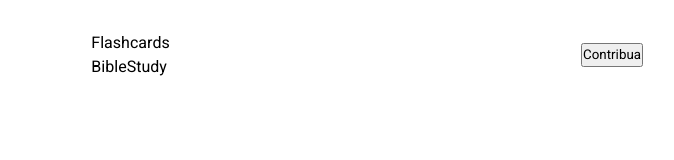
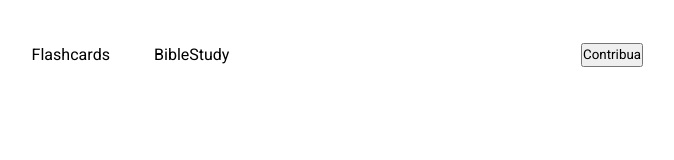
Before and after one commit to Harlocks/harlocks.github.io, a plain HTML site: page index.html in a window 1280 px wide. Shown: the whole page, without its empty margins (509-1183 px from the left). Drawn offline with Linux system fonts and the light colour scheme.

Commit message:
fix: style.css

```diff
--- a/style/style.css
+++ b/style/style.css
@@ -30,7 +30,7 @@ header {
     list-style: none;
 }
 
-.itens-nav {
+.itens-nav li {
     display: inline-block;
     padding: 0px 20px;
 }
```
